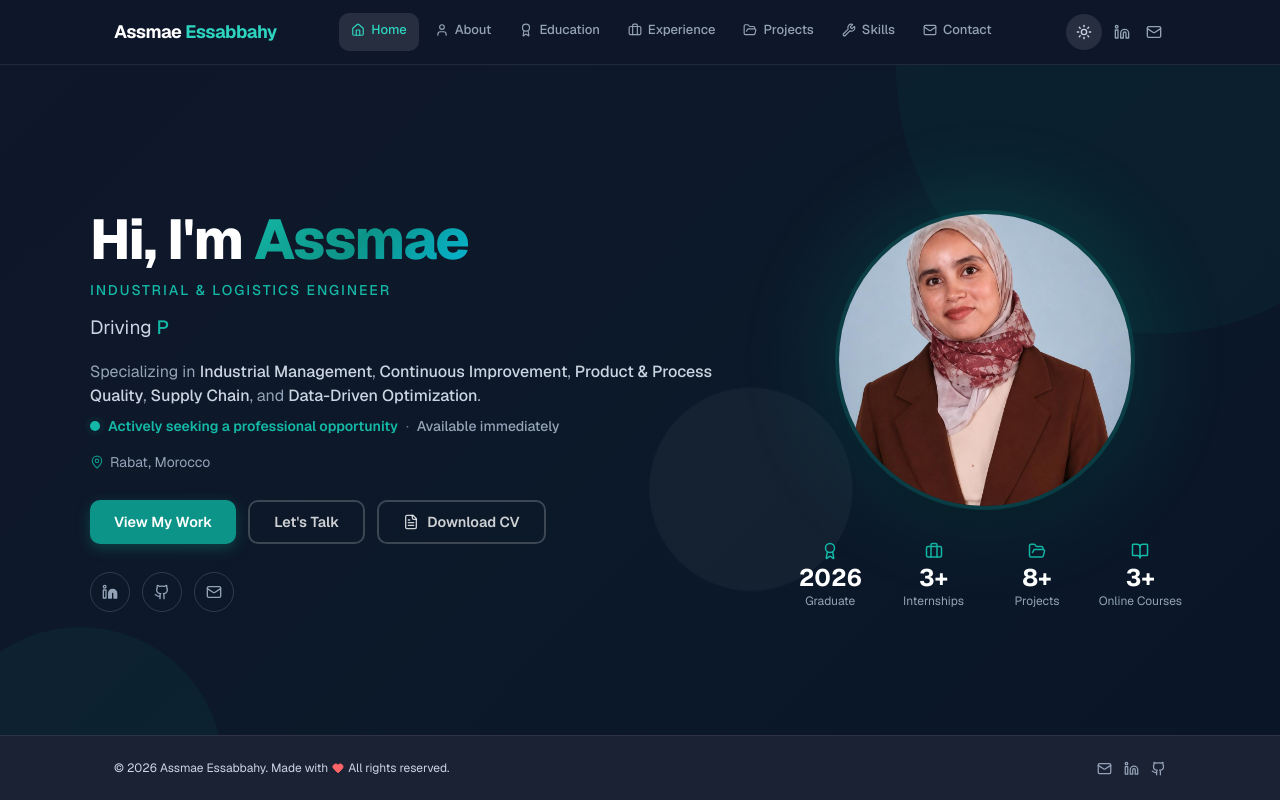
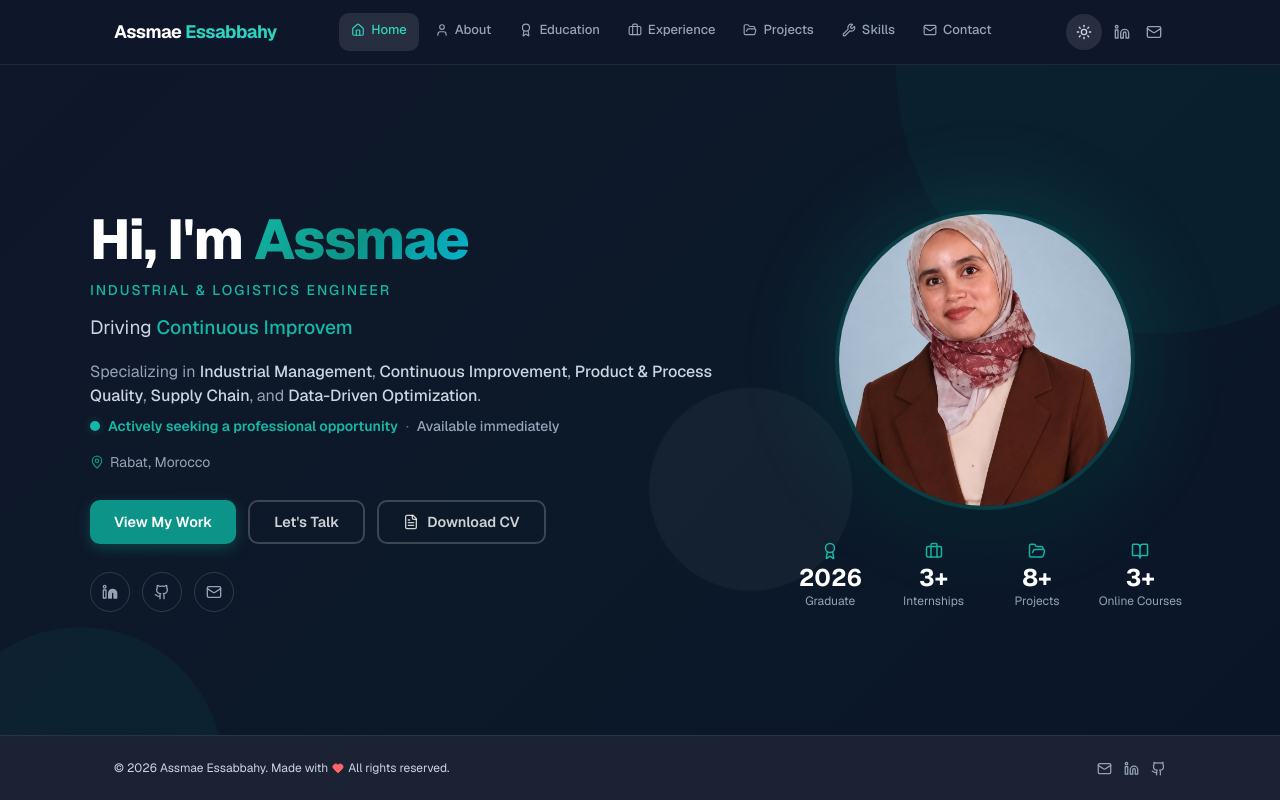
Before and after one commit to AssmaeEssabbahy/My-Portfolio-AE, a Next.js app: page / in a window 1280 px wide. Built offline with nearby package versions, Linux system fonts and the light colour scheme.

Commit message:
Restore driving typewriter animation

```diff
--- a/src/components/portfolio/Hero.tsx
+++ b/src/components/portfolio/Hero.tsx
@@ -14,7 +14,7 @@ import {
   BookOpen,
 } from "lucide-react";
 import { useCountUp } from "@/hooks/useScrollReveal";
-import { useEffect, useState, useCallback, useRef } from "react";
+import { useEffect, useState, useRef } from "react";
 
 const stats = [
   { icon: Award, value: 2026, suffix: "", label: "Graduate" },
@@ -69,41 +69,41 @@ export default function Hero({ onNavigate }: HeroProps) {
     return () => clearTimeout(timer);
   }, []);
 
-  const tick = useCallback(() => {
+  /* =========================================================
+     DRIVING TYPEWRITER
+     ========================================================= */
+
+  useEffect(() => {
     const fullText = specializations[currentSpec];
 
-    if (!isDeleting) {
-      setDisplayText((prev) => {
-        const nextText = fullText.substring(0, prev.length + 1);
+    if (!isDeleting && displayText === fullText) {
+      const pauseTimer = setTimeout(() => {
+        setIsDeleting(true);
+      }, 2200);
 
-        if (nextText.length === fullText.length) {
-          setTimeout(() => setIsDeleting(true), 2200);
+      return () => clearTimeout(pauseTimer);
     }
 
-        return nextText;
-      });
-    } else {
-      setDisplayText((prev) => {
-        const nextText = fullText.substring(0, prev.length - 1);
-
-        if (nextText.length === 0) {
+    if (isDeleting && displayText === "") {
       setIsDeleting(false);
       setCurrentSpec(
         (prevSpec) => (prevSpec + 1) % specializations.length
       );
+      return;
     }
 
-        return nextText;
-      });
-    }
-  }, [currentSpec, isDeleting]);
+    const speed = isDeleting ? 35 : 65;
 
-  useEffect(() => {
-    const speed = isDeleting ? 35 : 65;
-    const timer = setTimeout(tick, speed);
+    const timer = setTimeout(() => {
+      setDisplayText(
+        isDeleting
+          ? fullText.substring(0, displayText.length - 1)
+          : fullText.substring(0, displayText.length + 1)
+      );
+    }, speed);
 
     return () => clearTimeout(timer);
-  }, [tick, isDeleting]);
+  }, [displayText, isDeleting, currentSpec]);
 
   useEffect(() => {
     if (specRef.current) {
@@ -245,7 +245,9 @@ export default function Hero({ onNavigate }: HeroProps) {
               Actively seeking a professional opportunity
             </span>
 
-            <span className="text-[var(--gray-500)] text-sm">·</span>
+            <span className="text-[var(--gray-500)] text-sm">
+              ·
+            </span>
 
             <span className="text-[var(--gray-400)] text-sm font-medium">
               Available immediately
```
Lines whose indentation alone changed are shown as unchanged.
